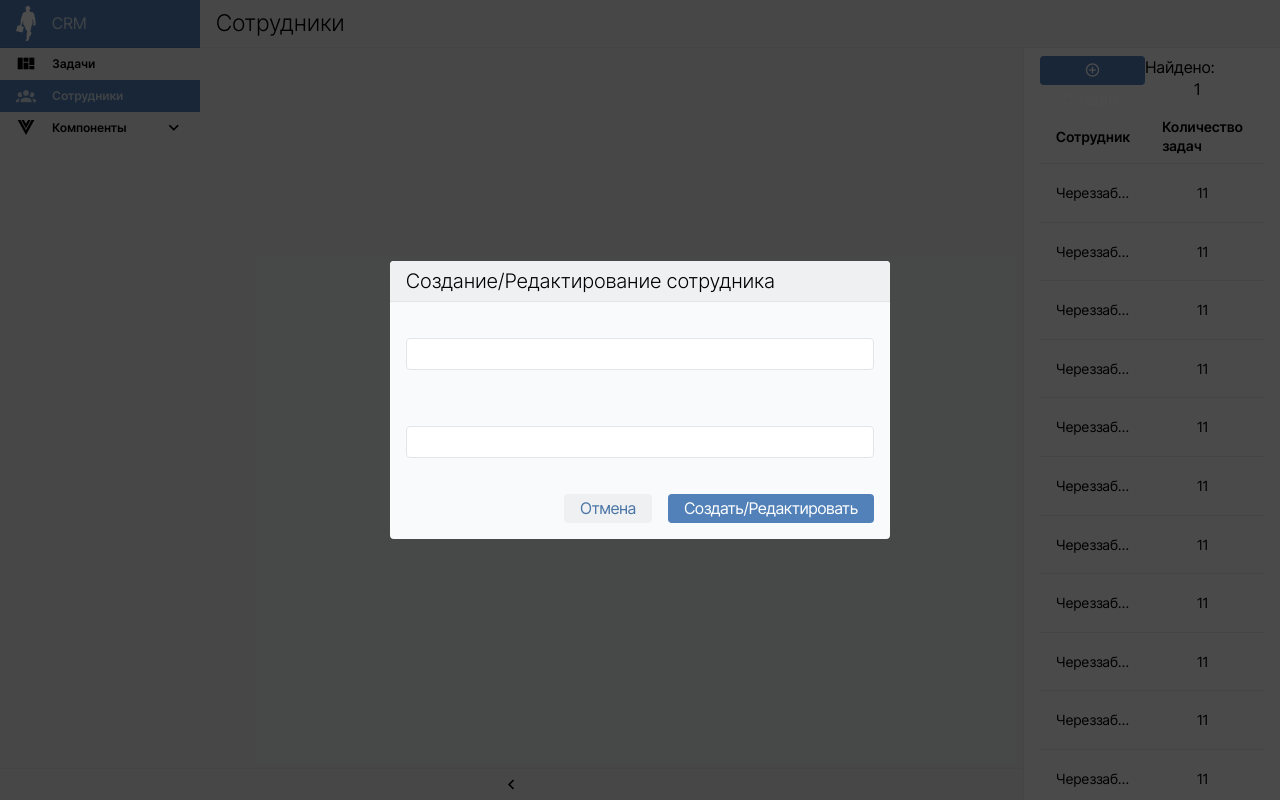
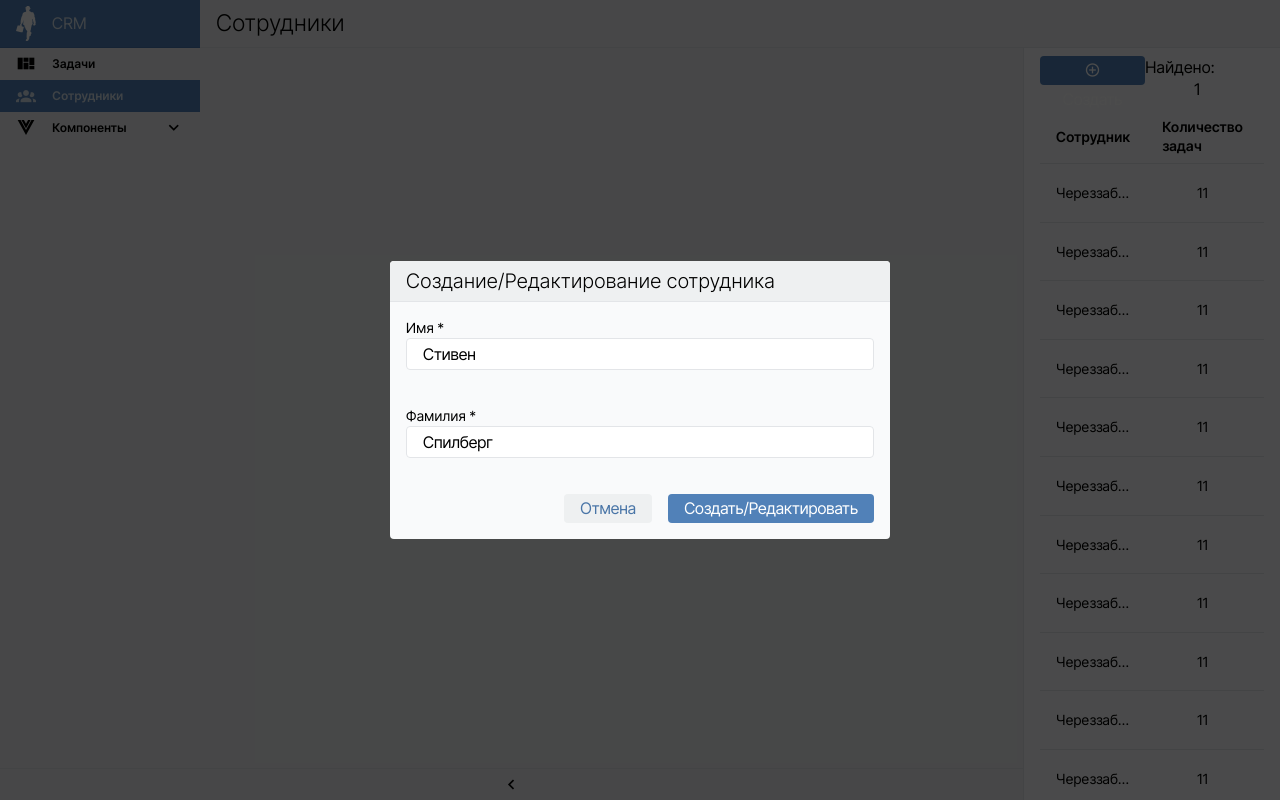
Before and after one commit to hardmagnett/big-company, a Vue app: page /employees in a window 1280 px wide. Both pictures are taken after a click on the button "Создать". Built offline with nearby package versions, Linux system fonts and the light colour scheme.

Commit message:
Добавил валидацию в модалку. Наконец-то.

```diff
--- a/src/a-library/components/forms/AInput/AInput.vue
+++ b/src/a-library/components/forms/AInput/AInput.vue
@@ -7,6 +7,7 @@ import type { IAInputableProps } from "@/a-library/components/forms/mixins/AInpu
 
 export interface Props extends IAInputableProps {
   type?: "text" | "number";
+  placeholder?: string
 }
 withDefaults(defineProps<Props>(), {
   ...iAInputablePropDefaults,
@@ -28,6 +29,7 @@ const emit = defineEmits([...iAInputableEmits]);
     :errorMessages="errorMessages"
   >
     <input
+      :placeholder="placeholder"
       :autofocus="autofocus"
       :type="type"
       :name="name"
--- a/src/a-library/vue-plugins/i18next.ts
+++ b/src/a-library/vue-plugins/i18next.ts
@@ -13,6 +13,8 @@ export default {
           translation: {
             validationFieldNames: {
               name: "Имя",
+              firstname: "Имя",
+              lastname: "Фамилия",
               address: "Адрес",
               title: "Название",
               quantity: "Количество",
--- a/src/app/components/employees/EmployeeDialogAddEdit/EmployeeDialogAddEdit.vue
+++ b/src/app/components/employees/EmployeeDialogAddEdit/EmployeeDialogAddEdit.vue
@@ -1,34 +1,83 @@
 <script setup lang="ts">
-import {} from "vue";
+import {reactive} from "vue";
 
 import {
   iDialogableEmits,
   iDialogablePropDefaults,
 } from "@/app/component-interfaces/IDialogable";
 import type { IDialogableProps } from "@/app/component-interfaces/IDialogable";
+import {email, minLength, required} from "@/a-library/third-party/vuelidate/i18n-validators";
+import {useVuelidate} from "@vuelidate/core";
+import createUUID from "@/a-library/helpers/language/string/createUUID";
+import {globalProperties} from "@/main";
 
-defineEmits([...iDialogableEmits]);
+const emit = defineEmits([...iDialogableEmits]);
 
 export interface Props extends IDialogableProps {}
 withDefaults(defineProps<Props>(), {
   ...iDialogablePropDefaults,
 });
+
+let formValues = reactive({
+  firstname: 'Стивен',
+  lastname: 'Спилберг',
+});
+
+const formRules = {
+  firstname: {
+    required,
+  },
+  lastname: {
+    required,
+  },
+};
+const v$ = useVuelidate(formRules, formValues);
+
+const submitHandler = async () => {
+
+  const isFormCorrect = await v$.value.$validate();
+
+  if (isFormCorrect) {
+    // globalProperties.$toast({ message: "Форма заполнена верно" });
+    emit('apply')
+  } else {
+    // globalProperties.$toast({
+    //   message: "Форма заполнена неверно",
+    //   type: "error",
+    // });
+  }
+
+}
 </script>
 
 <template>
   <div class="employee-dialog-add-edit">
+    <!--<form @submit.prevent="submitHandler" novalidate>-->
+      <!--@apply="$emit('apply')"-->
     <ADialog
       remainOnEsc
       remainOnClickOutside
       text-header="Создание/Редактирование сотрудника"
       textApply="Создать/Редактировать"
       :isOpen="isOpen"
-      @needToClose="$emit('needToClose')"
-      @apply="$emit('apply')"
+      @needToClose="emit('needToClose')"
+      @apply="submitHandler"
     >
-      <AInput placeholder="Имя" class="mod--mb-1"></AInput>
-      <AInput placeholder="Фамилия"></AInput>
+        <AInput placeholder="Имя" class="mod--mb-1"
+                label="Имя *"
+          @blur="v$.firstname.$touch"
+                :error-messages="v$.firstname.$errors.map((e) => e.$message)"
+          v-model="formValues.firstname"
+        ></AInput>
+        <AInput placeholder="Фамилия"
+                label="Фамилия *"
+                @blur="v$.lastname.$touch"
+                :error-messages="v$.lastname.$errors.map((e) => e.$message)"
+                v-model="formValues.lastname"
+        ></AInput>
+
     </ADialog>
+    <!--</form>-->
   </div>
 </template>
 
```
